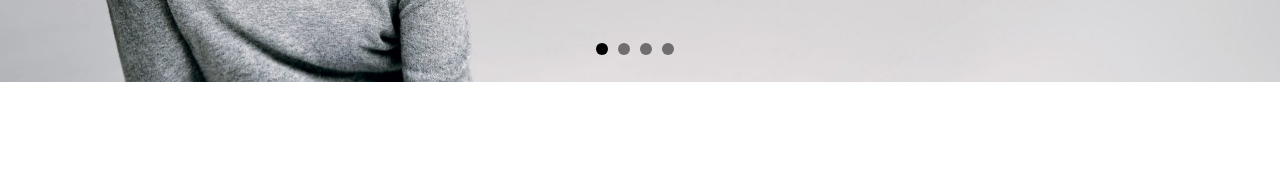
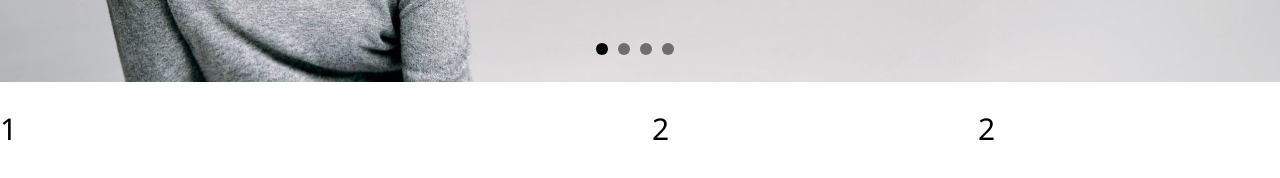
Before and after one commit to RichardHiHi/clothing-web, a React (Create React App) app: page / in a window 1280 px wide. Shown: the part 474-652 px from the top of the page. Built offline with nearby package versions, Linux system fonts and the light colour scheme.

Commit message:
set up grid for collectList

```diff
--- /dev/null
+++ b/src/components/collection-list/CollectionList.js
@@ -0,0 +1,27 @@
+import React from 'react';
+import './collectionList.scss';
+import Grid from '@material-ui/core/Grid';
+
+const CollectionList = () => {
+  return (
+    <div className='section-collection-list'>
+      <div className='collection-list-container'>
+        <div className='collection-list'>
+          <Grid container spacing={3}>
+            <Grid item xs={12} sm={6}>
+              <h2>1</h2>
+            </Grid>
+            <Grid item xs={6} sm={3}>
+              <h2>2</h2>
+            </Grid>
+            <Grid item xs={6} sm={3}>
+              <h2>2</h2>
+            </Grid>
+          </Grid>
+        </div>
+      </div>
+    </div>
+  );
+};
+
+export default CollectionList;
--- a/src/components/index.js
+++ b/src/components/index.js
@@ -6,6 +6,7 @@ import SearchMini from './searchMini/SearchMini';
 import LoginMini from './loginMini/LoginMini';
 import CartMini from './cartMini/CartMini';
 import SlideShow from './slideShow/SlideShow';
+import CollectionList from './collection-list/CollectionList';
 export {
   Navbar,
   NavButton,
@@ -15,4 +16,5 @@ export {
   LoginMini,
   CartMini,
   SlideShow,
+  CollectionList,
 };
--- a/src/components/navbar/Navbar.js
+++ b/src/components/navbar/Navbar.js
@@ -2,7 +2,6 @@ import React from 'react';
 import './navbar.scss';
 import NavButton from '../navButton/Navbutton';
 import logo from '../../assets/logo.svg';
-import '../../sassStyles/global.scss';
 import ReorderIcon from '@material-ui/icons/Reorder';
 import { useButtonContext } from '../../context/button_context';
 const Navbar = () => {
--- a/src/components/searchMini/searchMini.scss
+++ b/src/components/searchMini/searchMini.scss
@@ -22,7 +22,7 @@
   padding: 30px 20px;
   border-bottom: $borderBottomColor;
   .cat-search {
-    @include animationTransform(0.3);
+    @include animationTransform(0.3s);
     margin-bottom: 20px;
     select {
       width: 100%;
--- a/src/components/slideShow/SlideShow.js
+++ b/src/components/slideShow/SlideShow.js
@@ -41,25 +41,25 @@ const SlideShow = () => {
   const fn = () => {};
   useEffect(() => {
     document
-      .querySelector('.slide-show-inner')
+      .querySelector('.section-slide-show-inner')
       .addEventListener('mousedown', (e) => {
         e.preventDefault();
         setMouseDown(e.x);
       });
     document
-      .querySelector('.slide-show-inner')
+      .querySelector('.section-slide-show-inner')
       .addEventListener('mouseup', (e) => {
         setMouseUp(e.x);
       });
     document
-      .querySelector('.slide-show-inner')
+      .querySelector('.section-slide-show-inner')
       .addEventListener('touchstart', (e) => {
         e.preventDefault();
         setMouseDown(e.touches[0].clientX);
         console.log(e.touches[0].clientX);
       });
     document
-      .querySelector('.slide-show-inner')
+      .querySelector('.section-slide-show-inner')
       .addEventListener('touchend', (e) => {
         setMouseUp(e.changedTouches[0].clientX);
         console.log(e);
@@ -91,7 +91,7 @@ const SlideShow = () => {
     setMouseUp(0);
   }, [mouseUp]);
   return (
-    <div className='slide-show-inner'>
+    <div className='section-slide-show-inner'>
       <div className='slides'>
         {data.map((a, index) => {
           const { image, position, title, text } = a;
--- a/src/components/slideShow/slideShow.scss
+++ b/src/components/slideShow/slideShow.scss
@@ -1,5 +1,5 @@
 @import '../../sassStyles/mixin.scss';
-.slide-show-inner {
+.section-slide-show-inner {
   width: 100vw;
   height: 38vw;
   position: relative;
--- a/src/pages/HomePage.js
+++ b/src/pages/HomePage.js
@@ -1,10 +1,12 @@
 import React from 'react';
 import { SlideShow } from '../components';
+import { CollectionList } from '../components';
 
 const HomePage = () => {
   return (
     <div className='content'>
       <SlideShow />
+      <CollectionList />
     </div>
   );
 };
```
Also changed, not shown: src/components/collection-list/collectionList.scss (added).
